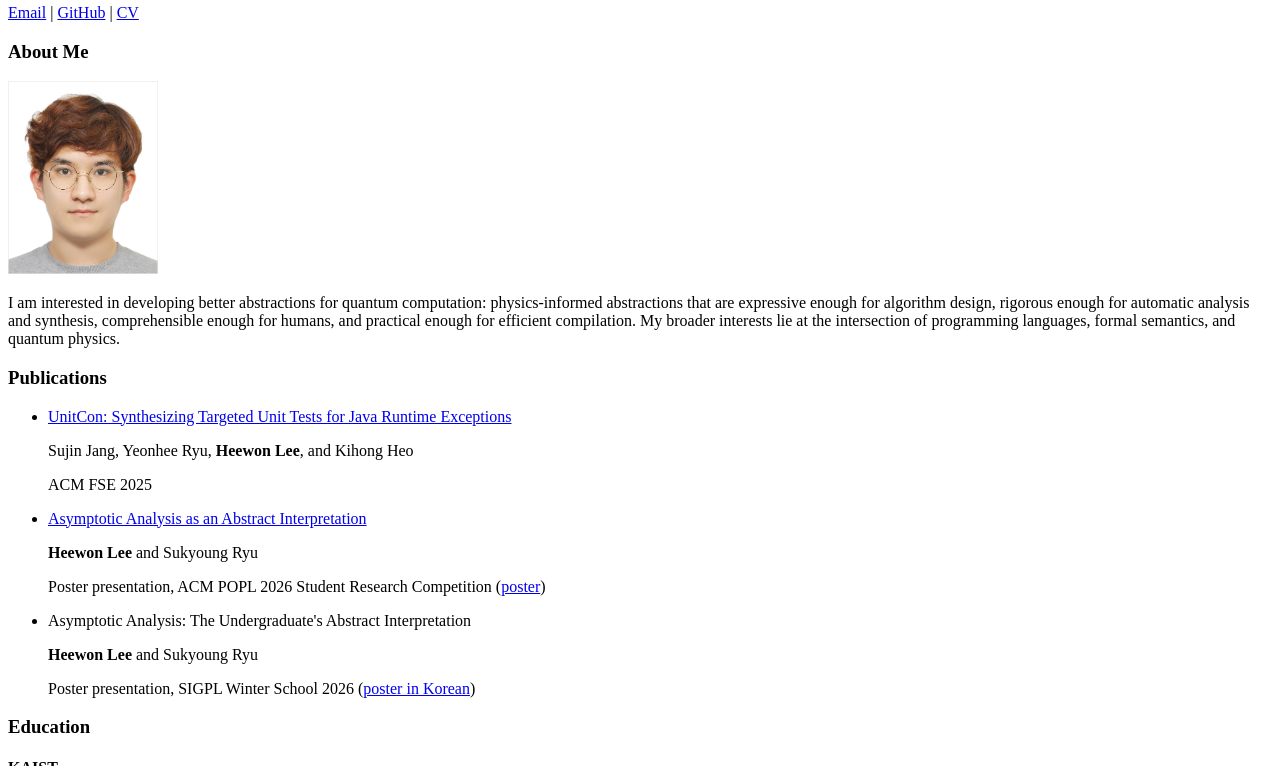
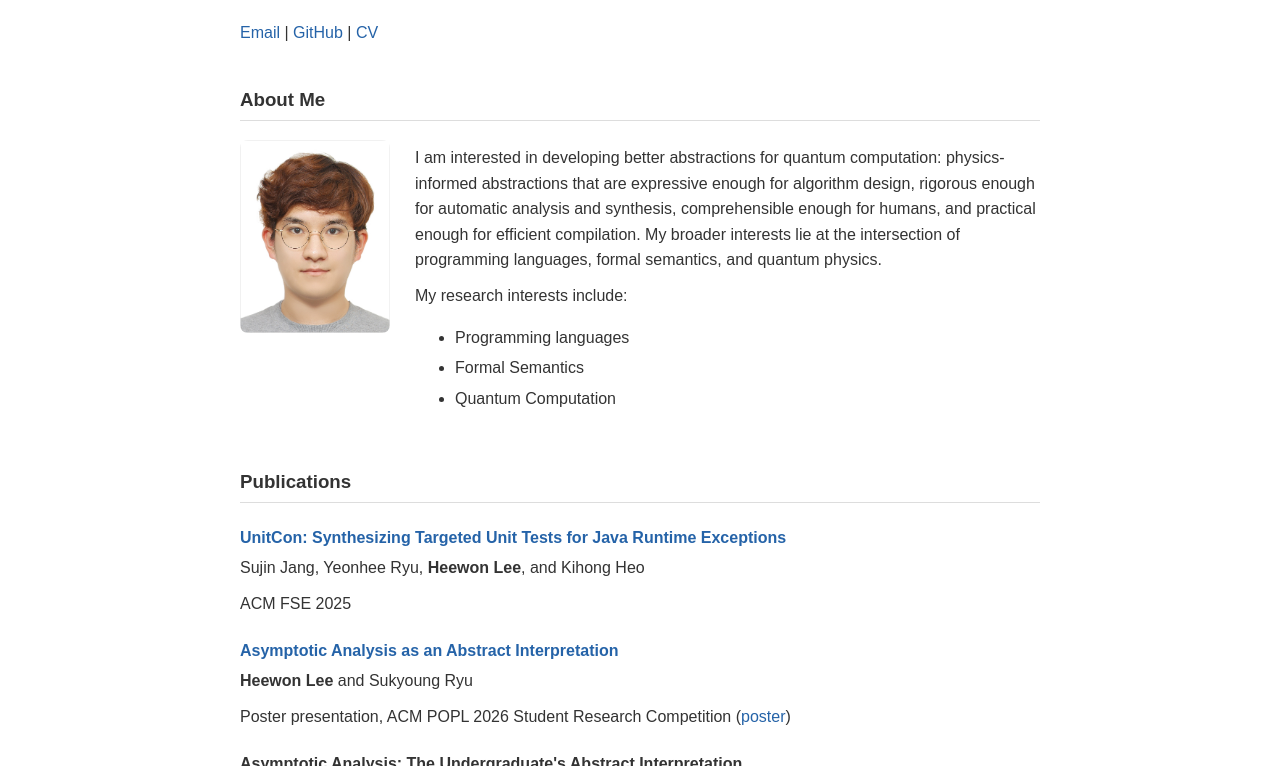
Before and after one commit to pingpingy1/pingpingy1.github.io, a plain HTML site: page index.html in a window 1280 px wide. Shown: the part 123-889 px from the top of the page. Drawn offline with Linux system fonts and the light colour scheme.

Commit message:
[Feat] Some GPT-suggested CSS

```diff
--- a/index.html
+++ b/index.html
@@ -4,6 +4,7 @@
     <meta charset="UTF-8">
     <meta name="viewport" content="width=device-width, initial-scale=1.0">
     <title>Heewon Lee | B.S. at KAIST</title>
+    <link rel="stylesheet" href="style.css">
 </head>
 <body>
     <h1>Heewon "Jerry" Lee</h1>
@@ -11,39 +12,42 @@
     <p><a href="mailto:pingpingy@kaist.ac.kr">Email</a> | <a href="https://github.com/pingpingy1">GitHub</a> | <a href="files/HeewonLee-CV.pdf">CV</a></p>
 
     <h3>About Me</h3>
-    <img src="images/me.jpg" alt="Heewon Lee" width=150>
-    <p>I am interested in developing better abstractions for quantum computation: physics-informed abstractions that are expressive enough for algorithm design, rigorous enough for automatic analysis and synthesis, comprehensible enough for humans, and practical enough for efficient compilation. My broader interests lie at the intersection of programming languages, formal semantics, and quantum physics.</p>
+    <div class="about">
+        <img src="images/me.jpg" alt="Heewon Lee">
+        <div>
+            <p>
+                I am interested in developing better abstractions for quantum computation: physics-informed abstractions that are expressive enough for algorithm design, rigorous enough for automatic analysis and synthesis, comprehensible enough for humans, and practical enough for efficient compilation. My broader interests lie at the intersection of programming languages, formal semantics, and quantum physics.
+            </p>
+            <p>My research interests include:</p>
+                <ul>
+                    <li>Programming languages</li>
+                    <li>Formal Semantics</li>
+                    <li>Quantum Computation</li>
+                </ul>
+            </p>
+        </div>
+    </div>
 
     <h3>Publications</h3>
-    <ul>
-        <li>
-            <p><a href="https://dl.acm.org/doi/10.1145/3729362">UnitCon: Synthesizing Targeted Unit Tests for Java Runtime Exceptions</a></p>
+    <h4><a href="https://dl.acm.org/doi/10.1145/3729362">UnitCon: Synthesizing Targeted Unit Tests for Java Runtime Exceptions</a></h4>
     <p>Sujin Jang, Yeonhee Ryu, <b>Heewon Lee</b>, and Kihong Heo</p>
     <p>ACM FSE 2025</p>
-        </li>
-        <li>
-            <p><a href="https://popl26.sigplan.org/track/POPL-2026-student-research-competition?#event-overview">Asymptotic Analysis as an Abstract Interpretation</a></p>
+    <h4><a href="https://popl26.sigplan.org/track/POPL-2026-student-research-competition?#event-overview">Asymptotic Analysis as an Abstract Interpretation</a></h4>
     <p><b>Heewon Lee</b> and Sukyoung Ryu</p>
     <p>Poster presentation, ACM POPL 2026 Student Research Competition (<a href="files/POPL SRC.pdf">poster</a>)</p>
-        </li>
-        <li>
-            <p>Asymptotic Analysis: The Undergraduate's Abstract Interpretation</p>
+    <h4>Asymptotic Analysis: The Undergraduate's Abstract Interpretation</h4>
     <p><b>Heewon Lee</b> and Sukyoung Ryu</p>
     <p>Poster presentation, SIGPL Winter School 2026 (<a href="files/SIGPL.pdf">poster in Korean</a>)</p>
-        </li>
-    </ul>
 
     <h3>Education</h3>
     <h4>KAIST</h4>
     <p><b>B.S.</b></p>
     <p>Mar. 2021 - Aug. 2027 (Anticipated)</p>
-    <ul>
-        <li>Computer Science; double major in Physics; minor in Material Science and Engineering</li>
-        <li>GPA: 4.10/4.30</li>
-    </ul>
+    <p>Computer Science; double major in Physics; minor in Material Science and Engineering</p>
+    <p>GPA: 4.10/4.30</p>
     <h4>Military Service</h4>
+    <p>May 2024 - Nov. 2025</p>
     <p>Signal Intelligence & Electronic Warfare Operator</p>
-    <p>May 2024 - Nov. 2025</p>
 
     <h3>Selected Projects & Notes</h3>
     <h4><a href="https://github.com/pingpingy1/Mathews-MathPhys-Sol">My Solutions for "Mathematical Methods of Physics (Second Edition)" by J. Mathews, R. L. Walker</a></h4>
--- /dev/null
+++ b/style.css
@@ -0,0 +1,72 @@
+body {
+    max-width: 800px;
+    margin: 40px auto;
+    padding: 0 20px;
+
+    font-family: Arial, sans-serif;
+    font-size: 16px;
+    line-height: 1.6;
+    color: #333;
+}
+
+h1 {
+    margin-bottom: 0;
+}
+
+h2 {
+    margin-top: 5px;
+    color: #666;
+    font-size: 1.2em;
+    font-weight: normal;
+}
+
+h3 {
+    margin-top: 40px;
+    border-bottom: 1px solid #ddd;
+    padding-bottom: 5px;
+}
+
+h4 {
+    margin-bottom: 5px;
+}
+
+p {
+    margin-top: 5px;
+    margin-bottom: 10px;
+}
+
+a {
+    color: #2563a8;
+    text-decoration: none;
+}
+
+a:hover {
+    text-decoration: underline;
+}
+
+img {
+    border-radius: 8px;
+}
+
+footer {
+    margin-top: 50px;
+    padding-top: 20px;
+    border-top: 1px solid #ddd;
+    color: #888;
+    text-align: center;
+}
+
+.about {
+    display: flex;
+    gap: 25px;
+    align-items: flex-start;
+}
+
+.about img {
+    width: 150px;
+    flex-shrink: 0;
+}
+
+.about li {
+    margin-bottom: 5px;
+}
```
Lines whose indentation alone changed are shown as unchanged.
